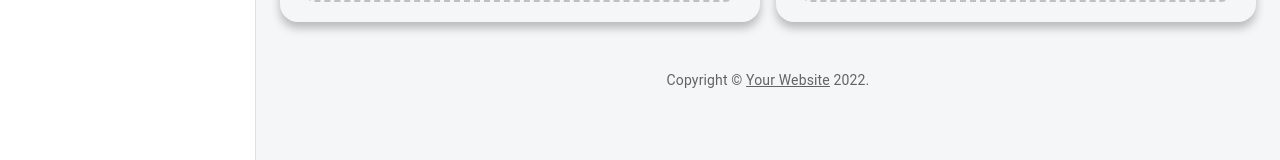
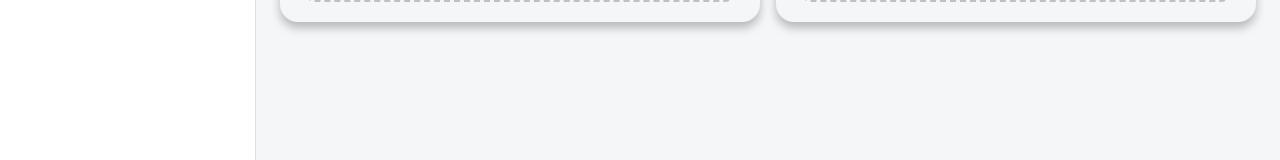
Before and after one commit to gn01763009/tablecomparsion, a React (Create React App) app: page / in a window 1280 px wide. Shown: the part 542-702 px from the top of the page. Built offline with nearby package versions, Linux system fonts and the light colour scheme.

Commit message:
DR-22 🧩 build data schema

```diff
--- a/package.json
+++ b/package.json
@@ -14,6 +14,7 @@
     "react-dom": "^18.2.0",
     "react-drag-drop-files": "^2.3.7",
     "react-scripts": "5.0.1",
+    "uuid": "^9.0.0",
     "web-vitals": "^2.1.4",
     "xlsx": "^0.18.5"
   },
--- a/src/components/App.js
+++ b/src/components/App.js
@@ -6,20 +6,6 @@ import Box from '@mui/material/Box';
 import Typography from '@mui/material/Typography';
 import Link from '@mui/material/Link';
 import Theme from '../Theme.js';
-
-
-function Copyright(props) {
-  return (
-    <Typography variant="body2" color="text.secondary" align="center" {...props}>
-      {'Copyright © '}
-      <Link color="inherit" href="https://mui.com/">
-        Your Website
-      </Link>{' '}
-      {new Date().getFullYear()}
-      {'.'}
-    </Typography>
-  );
-}
 
 export default function App() {
   const [open, setOpen] = React.useState(true);
@@ -31,23 +17,7 @@ export default function App() {
     <ThemeProvider theme={Theme}>
       <Box sx={{ display: 'flex', backgroundColor: '#F5F6F8', height: '100vh'}}>
         <Sidebar toggleDrawer={toggleDrawer} open={open} setOpen={setOpen} />
-        <Box
-          component="main"
-          sx={{
-            mx:'auto',
-            p: 2,
-            flexGrow: 1,
-            overflow: 'auto',
-            maxWidth: 1500,
-          }}
-        >
-          <Box>
-            <Dashboard />
-          </Box>
-          <Box>
-            <Copyright sx={{ mt: 4 }} />
-          </Box>
-        </Box>
+        <Dashboard />
       </Box>
     </ThemeProvider>
   );
--- a/src/components/Dashboard/Dashboard.js
+++ b/src/components/Dashboard/Dashboard.js
@@ -1,9 +1,39 @@
+import { useState } from 'react';
 import Uploader from '../Uploader/Uploader';
+import { v4 as uuidv4 } from 'uuid';
+
 //MUI
 import { Box } from '@mui/material';
 
 const Dashboard = () => {
+  const [data, setData] = useState(()=>{
+      const init = (num) => {
+        let initData = [];
+        for (let idx = 0; idx < num; idx++) {
+          initData.push({
+            id: uuidv4(),
+            fileName: '',
+            status: false,
+            rows: [],
+            cols: [],
+          })
+        }
+        console.log('initData',initData)
+        return initData;
+      }
+      return init(2);
+  })
   return (
+    <Box
+    component="main"
+    sx={{
+      mx:'auto',
+      p: 2,
+      flexGrow: 1,
+      overflow: 'auto',
+      maxWidth: 1500,
+    }}
+    >
       <Box
         sx={{
           display: 'flex',
@@ -13,10 +43,53 @@ const Dashboard = () => {
           overflow: 'hidden',
         }}
       >
-      <Uploader />
-      <Uploader />
+        {data.map(ele => {
+          return <Uploader key={ele.id} data={ele} setData={setData} />
+        })}
+      </Box>
     </Box>
   );
 };
 
 export default Dashboard;
+
+// const dataSchema = [
+//   {
+//     id: 0, (Uploader id)
+//     fileName:'fileName',
+//     status:'boolean',
+//     rows: [
+//       {
+//         id: 0, (DataGrid id)
+//         alphabet[0]: `${jsonData[0][0]}`,
+//         alphabet[1]: `${jsonData[0][1]}`,
+//         alphabet[2]: `${jsonData[0][2]}`,
+//       },
+//     ],
+//     cols: [
+//       {
+//         field: alphabet[0],
+//         headerName: "jsonData[1][idx]"
+//       },
+//     ]
+//   },
+//   {
+//     id: 1, (Uploader id)
+//     fileName:'fileName',
+//     status:'boolean',
+//     rows: [
+//       {
+//         id: 0, (DataGrid id)
+//         alphabet[0]: `${jsonData[0][0]}`,
+//         alphabet[1]: `${jsonData[0][1]}`,
+//         alphabet[2]: `${jsonData[0][2]}`,
+//       },
+//     ],
+//     cols: [
+//       {
+//         field: alphabet[0],
+//         headerName: "jsonData[1][idx]"
+//       },
+//     ]
+//   },
+// ]
--- a/src/components/Uploader/Uploader.js
+++ b/src/components/Uploader/Uploader.js
@@ -12,7 +12,9 @@ import UploadRoundedIcon from '@mui/icons-material/UploadRounded';
 
 const fileTypes = ["xlsx", "csv", "xls"];
 
-const Uploader = () => {
+const Uploader = ({data, setData}) => {
+  console.log('data',data)
+  console.log('setData',setData)
   const [file, setFile] = useState(null);
   const [fileName, setFileName] = useState();
   const [sheetData, setSheetData] = useState([]);
```
Also changed, not shown: 1 other file (tests, documents, lock files or other folders). Lines whose indentation alone changed are shown as unchanged.
